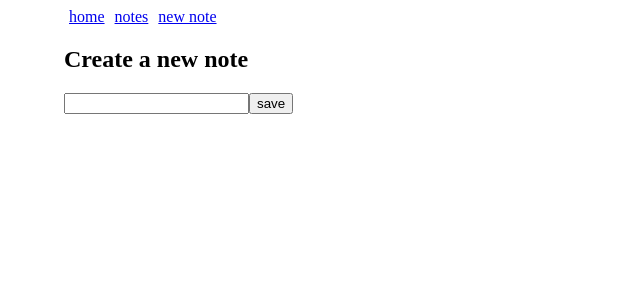
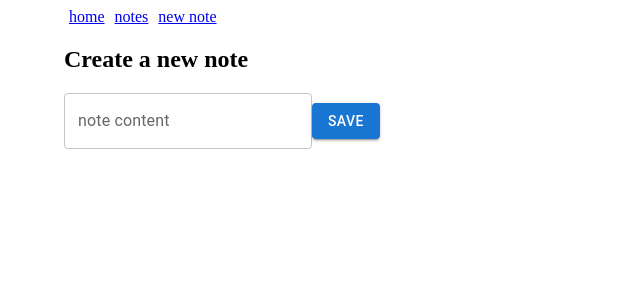
Before and after one commit to FredrickOguya/FullStack-Open-learning, a React (Vite) app in the folder Part 5/frontend/: page /create in a window 1280 px wide. Shown: the top 300 px of the page, without its empty margins (0-640 px from the left). Built offline with nearby package versions, Linux system fonts and the light colour scheme; no server answers.

Commit message:
note form

```diff
--- a/Part 5/frontend/src/components/NoteForm.jsx
+++ b/Part 5/frontend/src/components/NoteForm.jsx
@@ -1,5 +1,6 @@
 import { useState } from "react"
 import { useNavigate } from "react-router-dom"
+import { TextField, Button } from "@mui/material"
 
 const NoteForm = ({createNote}) => {
   const [newNote, setNewNote] = useState('')
@@ -20,8 +21,12 @@ const NoteForm = ({createNote}) => {
       <h2>Create a new note</h2>
 
       <form onSubmit={addNote}>
-        <input value={newNote} onChange={(event) => setNewNote(event.target.value)} />
-        <button type="submit">save</button>
+        <TextField
+          value={newNote}
+          onChange={(event) => setNewNote(event.target.value)}
+          label='note content'
+          />
+        <Button type="submit" variant="contained" style={{ marginTop: 10 }}>save</Button>
       </form>
     </div>
   )
```
